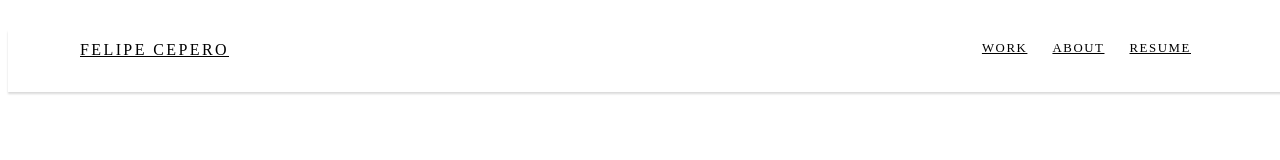
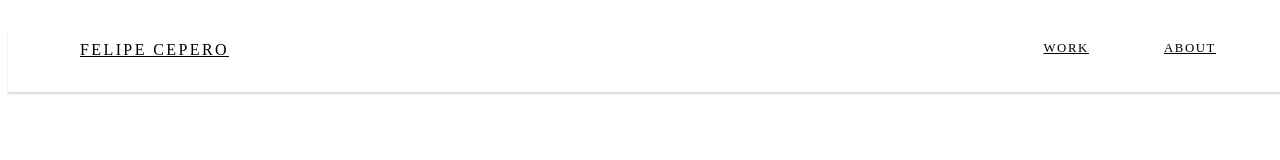
Before and after one commit to ceperof/Product-Website, a Gatsby site: page /Layout in a window 1280 px wide. Built offline with nearby package versions, Linux system fonts and the light colour scheme; Gatsby itself is replaced by a stand-in of ours.

Commit message:
Removed Resume from Header

```diff
--- a/src/components/Header.css
+++ b/src/components/Header.css
@@ -58,9 +58,9 @@
     padding-top: 2px;
     float: right;
     display: grid;
-    grid-gap: 25px;
+    grid-gap: 75px;
     letter-spacing: .1em;
-    grid-template-columns: repeat(4,auto);
+    grid-template-columns: repeat(2,auto);
     align-items: center;
     justify-items: center;
 
--- a/src/components/header.js
+++ b/src/components/header.js
@@ -37,7 +37,6 @@ handleScroll = (event) => {
         className="HeaderGroup" id="myHeaderGroup">
           <a href="/">WORK</a>
           <a href="/aboutme">ABOUT</a>
-          <a href="https://www.dropbox.com/s/fm0uror7nyx1kjy/Felipe%20Cepero%20Product%20Resume.pdf?dl=0" target="_blank" rel="noopener noreferrer">RESUME</a>
           </div>
 
         <div className="dropdown">
```
